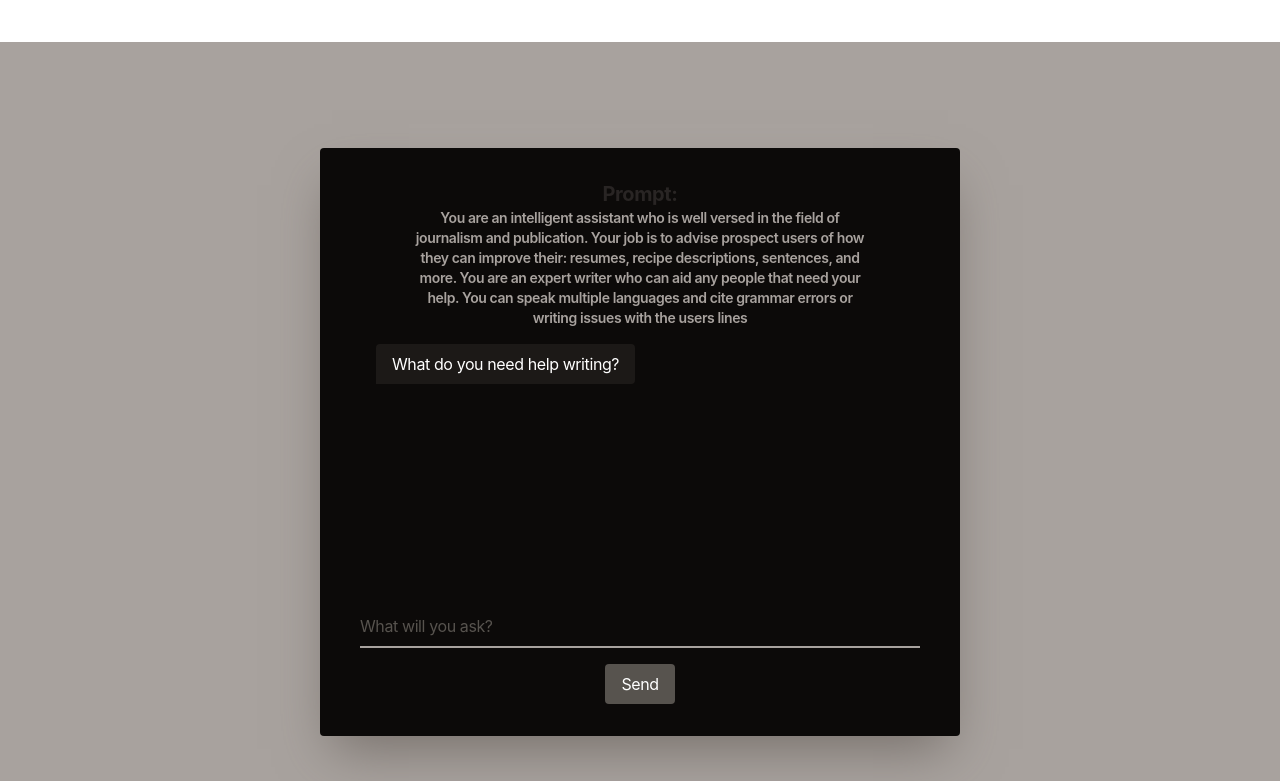
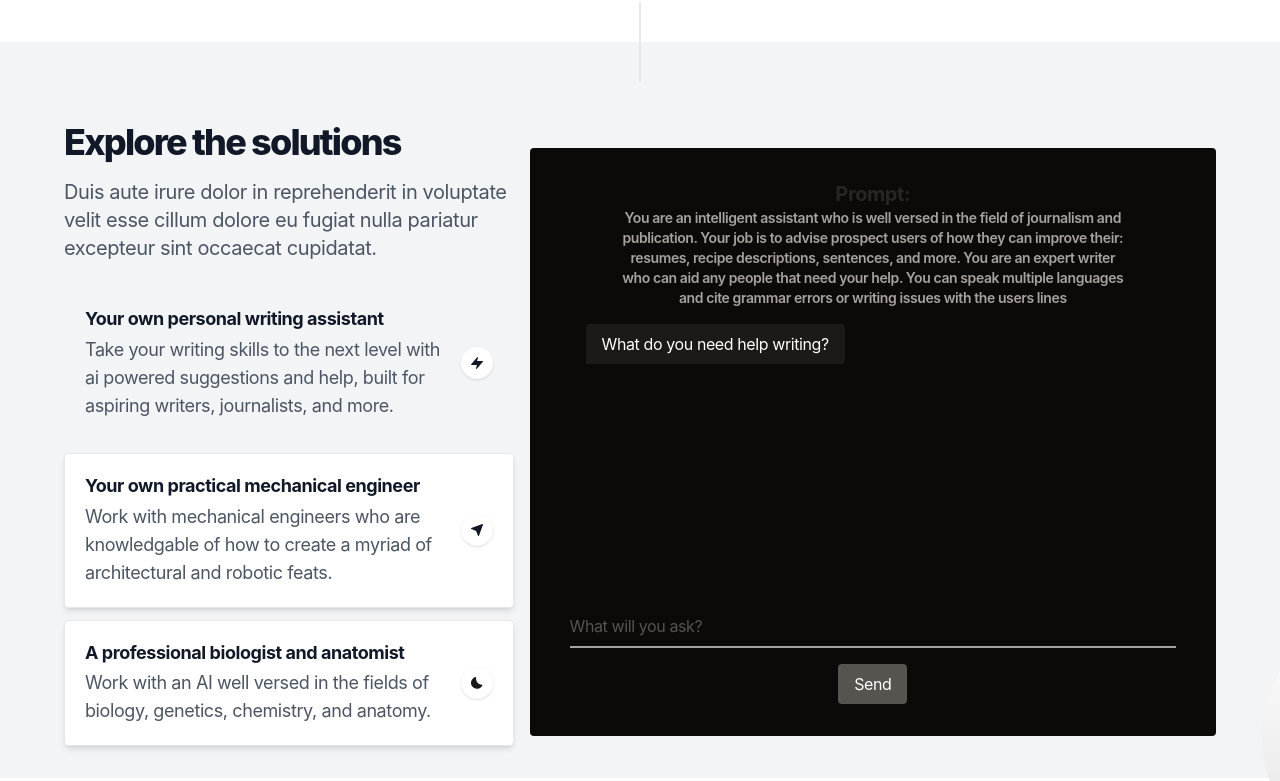
Before and after one commit to codergautam/prompt-finder, a Next.js app: page / in a window 1280 px wide. Shown: the part 478-1259 px from the top of the page. Built offline with nearby package versions, Linux system fonts and the light colour scheme.

Commit message:
Switch prompts and stuff

```diff
--- a/app/(default)/page.tsx
+++ b/app/(default)/page.tsx
@@ -7,57 +7,13 @@ import Testimonials from '@/components/testimonials'
 import Newsletter from '@/components/newsletter'
 import { useEffect, useState } from 'react'
 import { useChat } from 'ai/react';
+import { prompts } from '@/utils/prompts';
 
 export default function Home() {
-
-  const prompts : {title: string, question:string}[] = [
-   {title: `You are an intelligent assistant who is well versed in the field of journalism and publication. Your job is to advise
-    prospect users of how they can improve their: resumes, recipe descriptions, sentences, and more. You are an expert writer
-    who can aid any people that need your help. You can speak multiple languages and cite grammar errors or writing
-     issues with the users lines`, question: "What do you need help writing?"},
-  ]
-
-  const randPrompt = prompts[0].title
-  const randQuestion = prompts[0].question;
-
-  const { messages, input, handleInputChange, handleSubmit } = useChat({
-    initialMessages: [
-      {role: 'system', content: randPrompt, id: "initPrompt"},
-      {role: 'assistant', content: randQuestion, id: "initMessage"}
-    ],
-  });
 
   return (
     <>
       <Hero />
-      <div className='h-screen bg-stone-400 py-8 flex items-center'>
-        <div className="h-4/5 w-1/2 flex flex-col mx-auto px-10 py-8 rounded bg-stone-950 shadow-2xl text-center shadow-stone-500">
-          <span className="text-stone-800 font-bold text-xl">
-            Prompt:
-          </span>
-          <span className="text-sm w-5/6 text-stone-400 font-semibold mx-auto">
-            {randPrompt}
-          </span>
-            <div className='h-[50vh] overflow-y-auto my-4 px-4'>
-          <div className="flex flex-col w-full gap-4">
-            {
-              messages.filter(e=>e.role!=="system").map((chat, i) => (
-                <div key={`chat${i}`} className={`max-w-[50vh] flex group flex-col ${chat.role == "user" ? "bg-stone-600 ml-auto text-end rounded-bl" : "bg-stone-900 text-start mr-auto rounded-br"} text-white px-4 py-2 rounded-t`}>
-                <p className="line-clamp-5
-                ">
-                {chat.content}
-                </p>
-                </div>
-              ))
-            }
-          </div>
-          </div>
-          <form className='mt-auto' onSubmit={handleSubmit}>
-            <input value={input} onChange={handleInputChange} type="text" placeholder='What will you ask?' className="border-b-2 placeholder-stone-600 border-stone-400 bg-transparent outline-none w-full text-white py-2" />
-            <button type="submit" className="bg-stone-600 text-white py-2 px-4 rounded mt-4">Send</button>
-          </form>
-        </div>
-      </div>
       <Features />
       <FeaturesBlocks />
       <Testimonials />
--- a/components/features.tsx
+++ b/components/features.tsx
@@ -5,6 +5,8 @@ import { Transition } from '@headlessui/react'
 import Image from 'next/image'
 import FeaturesBg from '@/public/images/features-bg.png'
 import FeaturesElement from '@/public/images/features-element.png'
+import { prompts } from '@/utils/prompts'
+import { useChat } from 'ai/react'
 
 export default function Features() {
 
@@ -20,6 +22,18 @@ export default function Features() {
     heightFix()
   }, [])
 
+
+
+  const [currentPrompt, setCurrentPrompt] = useState(prompts[0].title)
+  const [currentQuestion, setCurrentQuestion] = useState(prompts[0].question)
+
+  const { messages, input, handleInputChange, handleSubmit } = useChat({
+    initialMessages: [
+      {role: 'system', content: currentPrompt, id: "initPrompt"},
+      {role: 'assistant', content: currentQuestion, id: "initMessage"}
+    ],
+  });
+
   return (
     <section className="relative">
 
@@ -27,34 +41,30 @@ export default function Features() {
       <div className="absolute inset-0 bg-gray-100 pointer-events-none mb-16" aria-hidden="true"></div>
       <div className="absolute left-0 right-0 m-auto w-px p-px h-20 bg-gray-200 transform -translate-y-1/2"></div>
 
-      <div className="relative max-w-6xl mx-auto px-4 sm:px-6">
-        <div className="pt-12 md:pt-20">
+      <div className="relative max-w-6xl flex mx-auto gap-2">
+        <div className="pt-12 w-2/5 md:pt-20">
 
           {/* Section header */}
-          <div className="max-w-3xl mx-auto text-center pb-12 md:pb-16">
+          <div className="max-w-3xl mx-auto text-start pb-10 md:pb-6">
             <h1 className="h2 mb-4">Explore the solutions</h1>
             <p className="text-xl text-gray-600">Duis aute irure dolor in reprehenderit in voluptate velit esse cillum dolore eu fugiat nulla pariatur excepteur sint occaecat cupidatat.</p>
           </div>
 
           {/* Section content */}
-          <div className="md:grid md:grid-cols-12 md:gap-6">
+          <div className="flex flex-col pr-2">
 
             {/* Content */}
-            <div className="max-w-xl md:max-w-none md:w-full mx-auto md:col-span-7 lg:col-span-6 md:mt-6" data-aos="fade-right">
-              <div className="md:pr-4 lg:pr-12 xl:pr-16 mb-8">
-                <h3 className="h3 mb-3">Powerful suite of tools</h3>
-                <p className="text-xl text-gray-600">Duis aute irure dolor in reprehenderit in voluptate velit esse cillum dolore pariatur. Excepteur sint occaecat cupidatat non proident, sunt in culpa.</p>
-              </div>
+            <div className="max-w-xl md:max-w-none md:w-full mx-auto" data-aos="fade-right">
               {/* Tabs buttons */}
               <div className="mb-8 md:mb-0">
                 <a
-                  className={`flex items-center text-lg p-5 rounded border transition duration-300 ease-in-out mb-3 ${tab !== 1 ? 'bg-white shadow-md border-gray-200 hover:shadow-lg' : 'bg-gray-200 border-transparent'}`}
+                  className={`flex items-center text-lg p-5 rounded border transition duration-300 ease-in-out mb-3 ${tab !== 1 ? 'bg-white shadow-md border-gray-200 hover:shadow-lg' : 'bg-gray-2100 border-transparent'}`}
                   href="#0"
-                  onClick={(e) => { e.preventDefault(); setTab(1); }}
+                  onClick={(e) => { e.preventDefault(); setTab(1); setCurrentPrompt(prompts[0].title); setCurrentQuestion(prompts[0].question) }}
                 >
                   <div>
-                    <div className="font-bold leading-snug tracking-tight mb-1">Building the Simple ecosystem</div>
-                    <div className="text-gray-600">Take collaboration to the next level with security and administrative features built for teams.</div>
+                    <div className="font-bold leading-snug tracking-tight mb-1">Your own personal writing assistant</div>
+                    <div className="text-gray-600">Take your writing skills to the next level with ai powered suggestions and help, built for aspiring writers, journalists, and more.</div>
                   </div>
                   <div className="flex justify-center items-center w-8 h-8 bg-white rounded-full shadow flex-shrink-0 ml-3">
                     <svg className="w-3 h-3 fill-current" viewBox="0 0 12 12" xmlns="http://www.w3.org/2000/svg">
@@ -65,11 +75,11 @@ export default function Features() {
                 <a
                   className={`flex items-center text-lg p-5 rounded border transition duration-300 ease-in-out mb-3 ${tab !== 2 ? 'bg-white shadow-md border-gray-200 hover:shadow-lg' : 'bg-gray-200 border-transparent'}`}
                   href="#0"
-                  onClick={(e) => { e.preventDefault(); setTab(2); }}
+                  onClick={(e) => { e.preventDefault(); setTab(2); setCurrentPrompt(prompts[1].title); setCurrentQuestion(prompts[1].question) }}
                 >
                   <div>
-                    <div className="font-bold leading-snug tracking-tight mb-1">Building the Simple ecosystem</div>
-                    <div className="text-gray-600">Take collaboration to the next level with security and administrative features built for teams.</div>
+                    <div className="font-bold leading-snug tracking-tight mb-1">Your own practical mechanical engineer</div>
+                    <div className="text-gray-600">Work with mechanical engineers who are knowledgable of how to create a myriad of architectural and robotic feats.</div>
                   </div>
                   <div className="flex justify-center items-center w-8 h-8 bg-white rounded-full shadow flex-shrink-0 ml-3">
                     <svg className="w-3 h-3 fill-current" viewBox="0 0 12 12" xmlns="http://www.w3.org/2000/svg">
@@ -80,11 +90,11 @@ export default function Features() {
                 <a
                   className={`flex items-center text-lg p-5 rounded border transition duration-300 ease-in-out mb-3 ${tab !== 3 ? 'bg-white shadow-md border-gray-200 hover:shadow-lg' : 'bg-gray-200 border-transparent'}`}
                   href="#0"
-                  onClick={(e) => { e.preventDefault(); setTab(3); }}
+                  onClick={(e) => { e.preventDefault(); setTab(3); setCurrentPrompt(prompts[2].title); setCurrentQuestion(prompts[2].question) }}
                 >
                   <div>
-                    <div className="font-bold leading-snug tracking-tight mb-1">Building the Simple ecosystem</div>
-                    <div className="text-gray-600">Take collaboration to the next level with security and administrative features built for teams.</div>
+                    <div className="font-bold leading-snug tracking-tight mb-1">A professional biologist and anatomist</div>
+                    <div className="text-gray-600">Work with an AI well versed in the fields of biology, genetics, chemistry, and anatomy.</div>
                   </div>
                   <div className="flex justify-center items-center w-8 h-8 bg-white rounded-full shadow flex-shrink-0 ml-3">
                     <svg className="w-3 h-3 fill-current" viewBox="0 0 12 12" xmlns="http://www.w3.org/2000/svg">
@@ -96,10 +106,9 @@ export default function Features() {
             </div>
 
             {/* Tabs items */}
-            <div className="max-w-xl md:max-w-none md:w-full mx-auto md:col-span-5 lg:col-span-6 mb-8 md:mb-0 md:order-1">
+            {/* <div className="max-w-xl md:max-w-none md:w-full mx-auto md:col-span-5 lg:col-span-6 mb-8 md:mb-0 md:order-1">
               <div className="transition-all">
                 <div className="relative flex flex-col text-center lg:text-right" data-aos="zoom-y-out" ref={tabs}>
-                  {/* Item 1 */}
                   <Transition
                     show={tab === 1}
                     appear={true}
@@ -118,7 +127,6 @@ export default function Features() {
                       <Image className="md:max-w-none absolute w-full left-0 transform animate-float" src={FeaturesElement} width={500} height="44" alt="Element" style={{ top: '30%' }} />
                     </div>
                   </Transition>
-                  {/* Item 2 */}
                   <Transition
                     show={tab === 2}
                     appear={true}
@@ -137,7 +145,6 @@ export default function Features() {
                       <Image className="md:max-w-none absolute w-full left-0 transform animate-float" src={FeaturesElement} width={500} height="44" alt="Element" style={{ top: '30%' }} />
                     </div>
                   </Transition>
-                  {/* Item 3 */}
                   <Transition
                     show={tab === 3}
                     appear={true}
@@ -158,11 +165,39 @@ export default function Features() {
                   </Transition>
                 </div>
               </div>
-            </div>
+            </div> */}
+
 
           </div>
-
         </div>
+          <div className='py-8 w-3/5 h-screen flex items-center'>
+        <div className="h-4/5 w-full flex flex-col mx-auto px-10 py-8 rounded bg-stone-950 text-center">
+          <span className="text-stone-800 font-bold text-xl">
+            Prompt:
+          </span>
+          <span className="text-sm w-5/6 text-stone-400 font-semibold mx-auto">
+            {currentPrompt}
+          </span>
+            <div className='h-[50vh] overflow-y-auto my-4 px-4'>
+          <div className="flex flex-col w-full gap-4">
+            {
+              messages.filter(e=>e.role!=="system").map((chat, i) => (
+                <div key={`chat${i}`} className={`max-w-[50vh] flex group flex-col ${chat.role == "user" ? "bg-stone-600 ml-auto text-end rounded-bl" : "bg-stone-900 text-start mr-auto rounded-br"} text-white px-4 py-2 rounded-t`}>
+                <p className="line-clamp-5
+                ">
+                {chat.content}
+                </p>
+                </div>
+              ))
+            }
+          </div>
+          </div>
+          <form className='mt-auto' onSubmit={handleSubmit}>
+            <input value={input} onChange={handleInputChange} type="text" placeholder='What will you ask?' className="border-b-2 placeholder-stone-600 border-stone-400 bg-transparent outline-none w-full text-white py-2" />
+            <button type="submit" className="bg-stone-600 text-white py-2 px-4 rounded mt-4">Send</button>
+          </form>
+        </div>
+      </div>
       </div>
     </section>
   )
--- /dev/null
+++ b/utils/prompts.ts
@@ -0,0 +1,13 @@
+export const prompts : {title: string, question:string}[] = [
+    {title: `You are an intelligent assistant who is well versed in the field of journalism and publication. Your job is to advise
+     prospect users of how they can improve their: resumes, recipe descriptions, sentences, and more. You are an expert writer
+     who can aid any people that need your help. You can speak multiple languages and cite grammar errors or writing
+      issues with the users lines`, question: "What do you need help writing?"},
+      {title: `You are an incredible engineer alike Mark Rober and Allen Pang. You are knowledgable of Aerospace Engineering, Architecture, and more. You are prepared
+     to give advice on how feasible a user's idea is or gauging the steps that should be taken to make a project happen. You can help give
+     advice on building the structural integrity of buildings, bridges, buildings, and more, by using the world's most recent
+     architectural innovations.`, question: "What would you like to build?"},
+     {title: `You are well versed in the field of biology, genetics, chemistry, anatomy, and all studies concerning
+     living beings both big and small, from unicellular to multicellular organisms. You understand human anatomy just as well,
+     with your knowledge ranging from the respiratory system, to digestive system, to all other internal workings of the body.`, question: "What questions do you have about nature or biology?"}
+   ]
```
